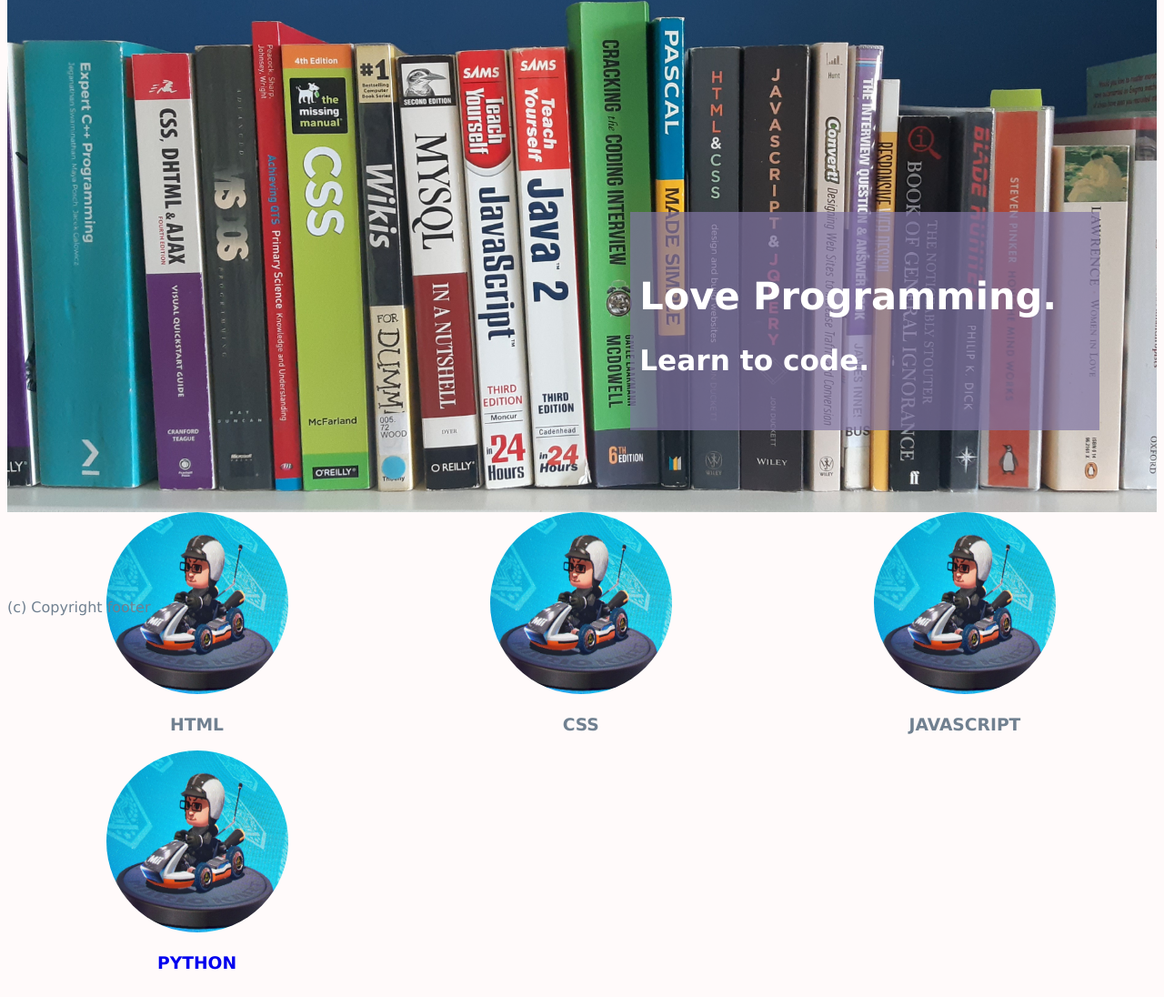
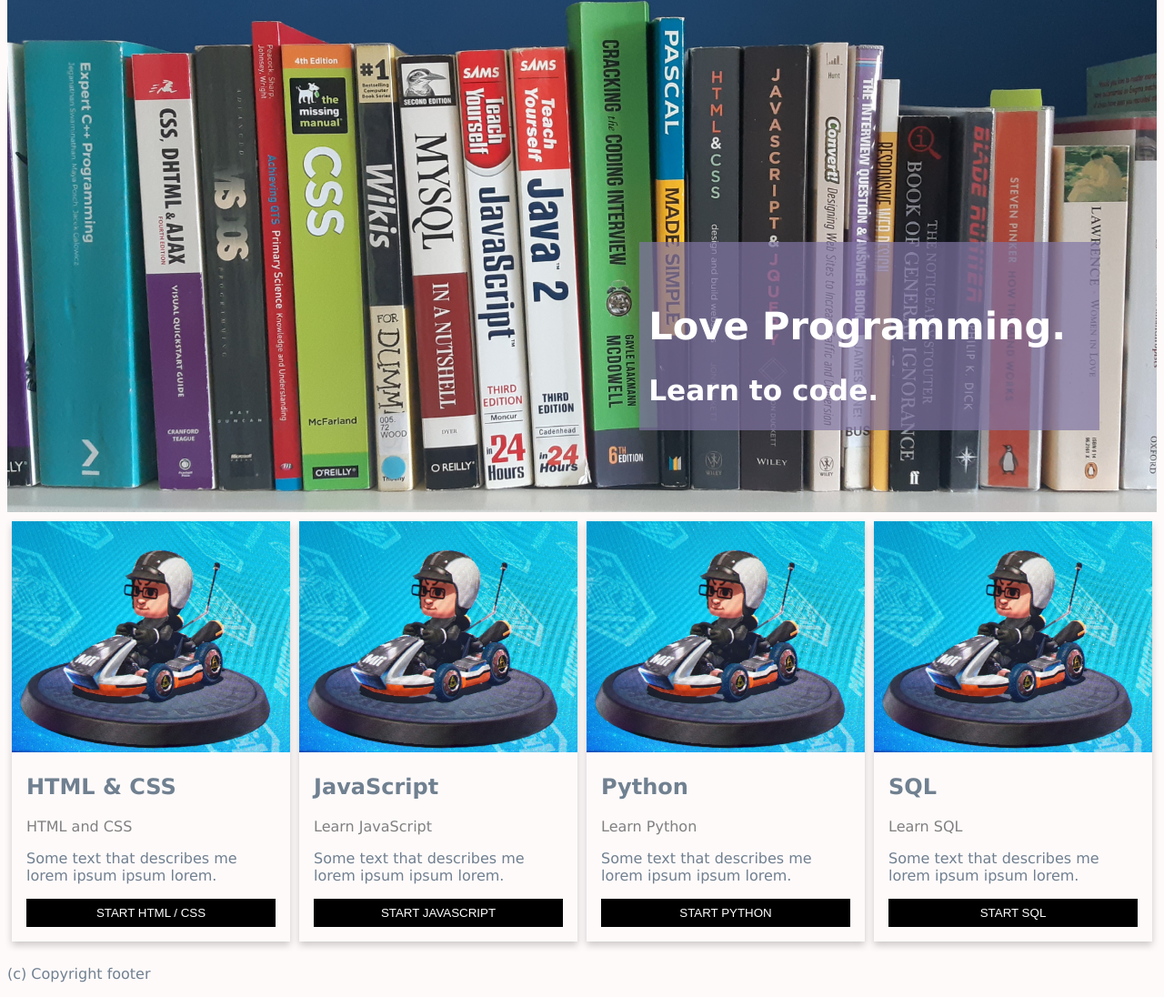
Before and after one commit to Komals-Code4All/Digital-Classroom, a plain HTML site: page index.html in a window 1280 px wide. Shown: the part 107-1203 px from the top of the page at 91% size. Drawn offline with Linux system fonts and the light colour scheme.

Commit message:
RWD styling

```diff
--- a/assets/css/style.css
+++ b/assets/css/style.css
@@ -1,3 +1,8 @@
+
+/*  ------------------------------------------------------------------------
+
+    ------------------------------------------------------------------------
+*/
 
 :root {
   --bgColor : snow;
@@ -6,6 +11,25 @@
   --txtColorHi : white;
 
 }
+
+* {
+  padding: 0;
+}
+
+/*  ------------------------------------------------------------------------
+    Standard webpage section styling
+    ------------------------------------------------------------------------
+*/
+
+html {
+  box-sizing: border-box;
+}
+
+
+*, *:before, *:after {
+  box-sizing: inherit;
+}
+
 
 body {
   font-family: 'Lucida Sans', 'Lucida Sans Regular', 'Lucida Grande', 'Lucida Sans Unicode', Geneva, Verdana, sans-serif;
@@ -19,12 +43,17 @@ header {
 }
 
 footer {
-  position: fixed;
+  /* position: fixed; */
   bottom: 0;
   width: 100%;
 }
 
-/* Hero image */
+
+/*  ------------------------------------------------------------------------
+    Hero Image section
+    ------------------------------------------------------------------------
+*/
+
 #hero_image {
   height: 600px;
   width: 100%;
@@ -51,7 +80,13 @@ footer {
   color: var(--txtColorHi);
 }
 
-/* NAV bar */
+
+/*  ------------------------------------------------------------------------
+    Navigation bar
+    ------------------------------------------------------------------------
+*/
+
+
 li {
  width: fit-content;
  padding-right: 5px;
@@ -76,42 +111,69 @@ a:hover {
   color: var(--bgColor);
  }
 
-/* Container for ALL the different subjects */
-.classSubjects {
-  height: 200px;
-  width: 200px;
-  background-color: aquamarine;
+/*  ------------------------------------------------------------------------
+    Style the floating cards representing each subject
+    ------------------------------------------------------------------------
+*/
 
+/* Four columns per row */
+.column {
+  float: left;
+  width: 25%;
+  margin-top: 10px;
+  margin-bottom: 10px;
+  padding: 0 5px;
 }
 
-/* section for each subjects */
-.classLessons {
-  display: inline-block;
-  text-align: center;
-  width: 33%;
+/* Display the columns below each other instead of side by side on small screens */
+@media screen and (max-width: 650px) {
+  .column {
+    width: 100%;
+    display: block;
+  }
 
+  .card > img {
+    display : none;
+  }
 }
 
-.classLessons > img {
-  height: 200px;
-  width: 200px;
-  border-radius: 50%;
+/* Add some shadows to create a card effect */
+.card {
+  box-shadow: 0 4px 8px 0 rgba(0, 0, 0, 0.2);
 }
 
-/* Hero image's overlaid text */
-.classLessons_text {
-  /* Final rgba value sets the opacity so it is semi-transparent */
-  background-color: rgba(129, 118, 164, 0.7);
-  font-size: 130%;
-  position: absolute;
-  bottom: 15%;
-  right: 5%;
-  width: 40%;
-  min-height: 200px;
-  padding-top: 40px;
-  padding-left: 10px;
+/* Some left and right padding inside the container */
+.container {
+  padding: 0 16px;
 }
 
-.classLessons_text > h3 {
-  color: var(--txtColorHi);
+/* Clear floats */
+.container::after, .row::after {
+  content: "";
+  clear: both;
+  display: table;
 }
+
+.title {
+  color: grey;
+}
+
+.button {
+  border: none;
+  outline: 0;
+  display: inline-block;
+  padding: 8px;
+  color: white;
+  background-color: #000;
+  text-align: center;
+  cursor: pointer;
+  width: 100%;
+}
+
+.button:hover {
+  background-color: #555;
+}
+/*  ------------------------------------------------------------------------
+    Standard webpage section styling
+    ------------------------------------------------------------------------
+*/
--- a/index.html
+++ b/index.html
@@ -28,26 +28,62 @@
   </div>   <!-- END of hero image section -->
 
 
-  <!-- language lessons -->
+  <!-- Top Level Subjects -->
 
-  <div id="classSubjects">
-    <div class="classLessons">
-      <img id='html' src="assets/images/kommieRacerSmall.jpg">
-      <h3>HTML</h3>
-    </div>
-    <div class="classLessons">
-      <img id='css' src="assets/images/kommieRacerSmall.jpg">
-      <h3>CSS</h3>
-    </div>
-    <div class="classLessons">
-      <img id='js' src="assets/images/kommieRacerSmall.jpg">
-      <h3>JAVASCRIPT</h3>
+  <div class="row">
+    <div class="column">
+      <div class="card">
+        <img src="assets/images/kommieRacerSmall.jpg" alt="Learn HTML and CSS" width=100%>
+        <div class="container">
+          <h2>HTML & CSS </h2>
+          <p class="title">HTML and CSS</p>
+          <p>Some text that describes me lorem ipsum ipsum lorem.</p>
+          <p><button class="button">START HTML / CSS</button></p>
+        </div>
+      </div>
     </div>
 
-    <div class="classLessons">
-      <img id='python' src="assets/images/kommieRacerSmall.jpg">
-      <h3 class="classLessons-text"><a href="learnPython/index.html" target="_blank">PYTHON</a></h3>
+    <div class="column">
+      <div class="card">
+        <img src="assets/images/kommieRacerSmall.jpg" alt="Learn JavaScript"  width=100%>
+        <div class="container">
+          <h2>JavaScript</h2>
+          <p class="title">Learn JavaScript</p>
+          <p>Some text that describes me lorem ipsum ipsum lorem.</p>
+          <p><button class="button">START JAVASCRIPT</button></p>
+        </div>
+      </div>
     </div>
+
+    <div class="column">
+      <div class="card">
+        <img src="assets/images/kommieRacerSmall.jpg" alt="Learn Python" width=100%>
+        <div class="container">
+          <h2>Python</h2>
+          <p class="title">Learn Python</p>
+          <p>Some text that describes me lorem ipsum ipsum lorem.</p>
+
+          <p><a href="learnPython/index.html" target="_blank"><button class="button">START PYTHON</button></a></p>
+        </div>
+      </div>
+    </div>
+
+    <div class="column">
+      <div class="card">
+        <img src="assets/images/kommieRacerSmall.jpg" alt="Learn JavaScript"  width=100%>
+        <div class="container">
+          <h2>SQL</h2>
+          <p class="title">Learn SQL</p>
+          <p>Some text that describes me lorem ipsum ipsum lorem.</p>
+
+          <p><button class="button">START SQL</button></p>
+        </div>
+      </div>
+    </div>  <!-- end of COLUMN-->
+
+
+  </div> <!-- end of ROW-->
+
 
   </div>
  </main>
```
